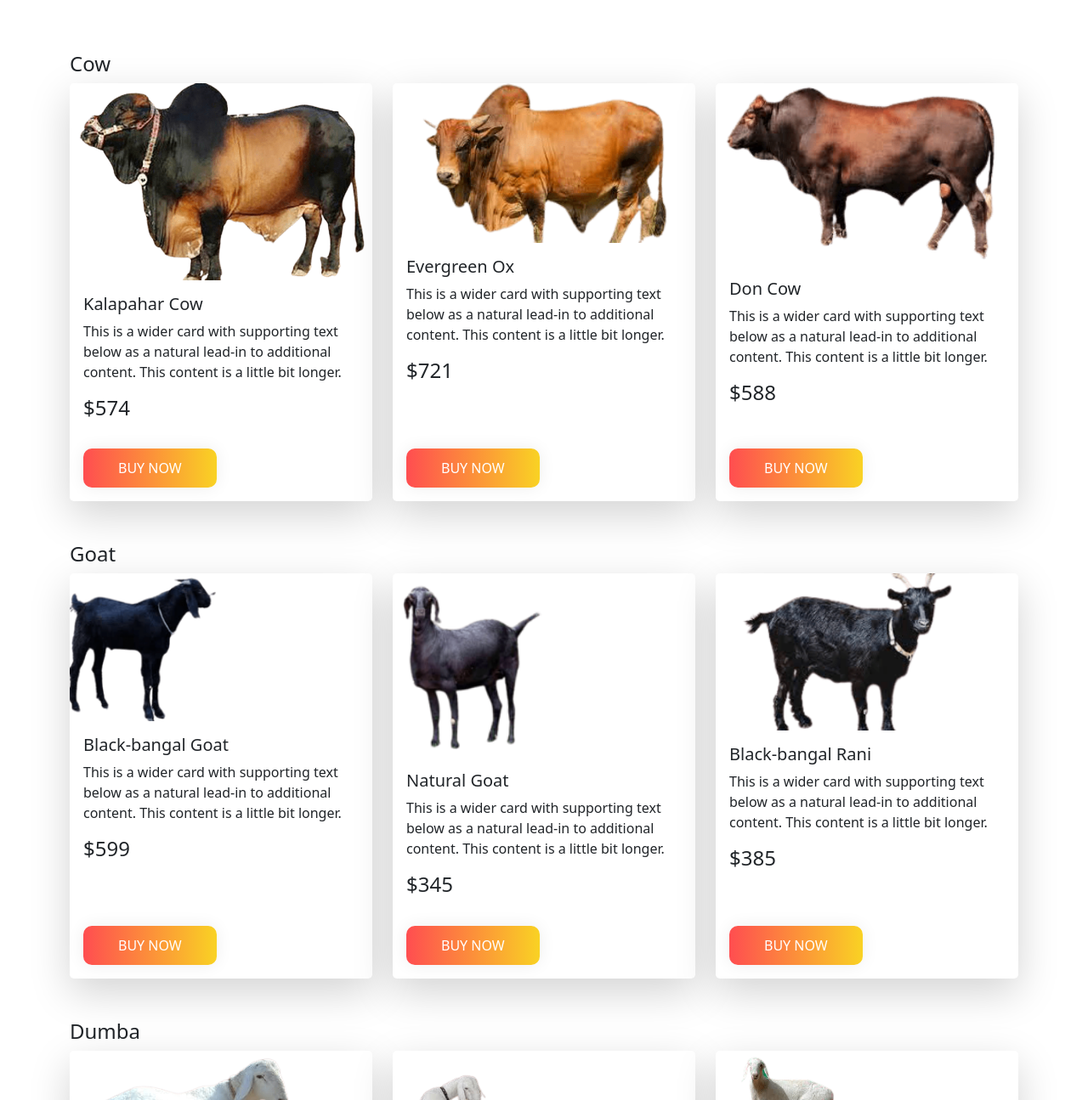
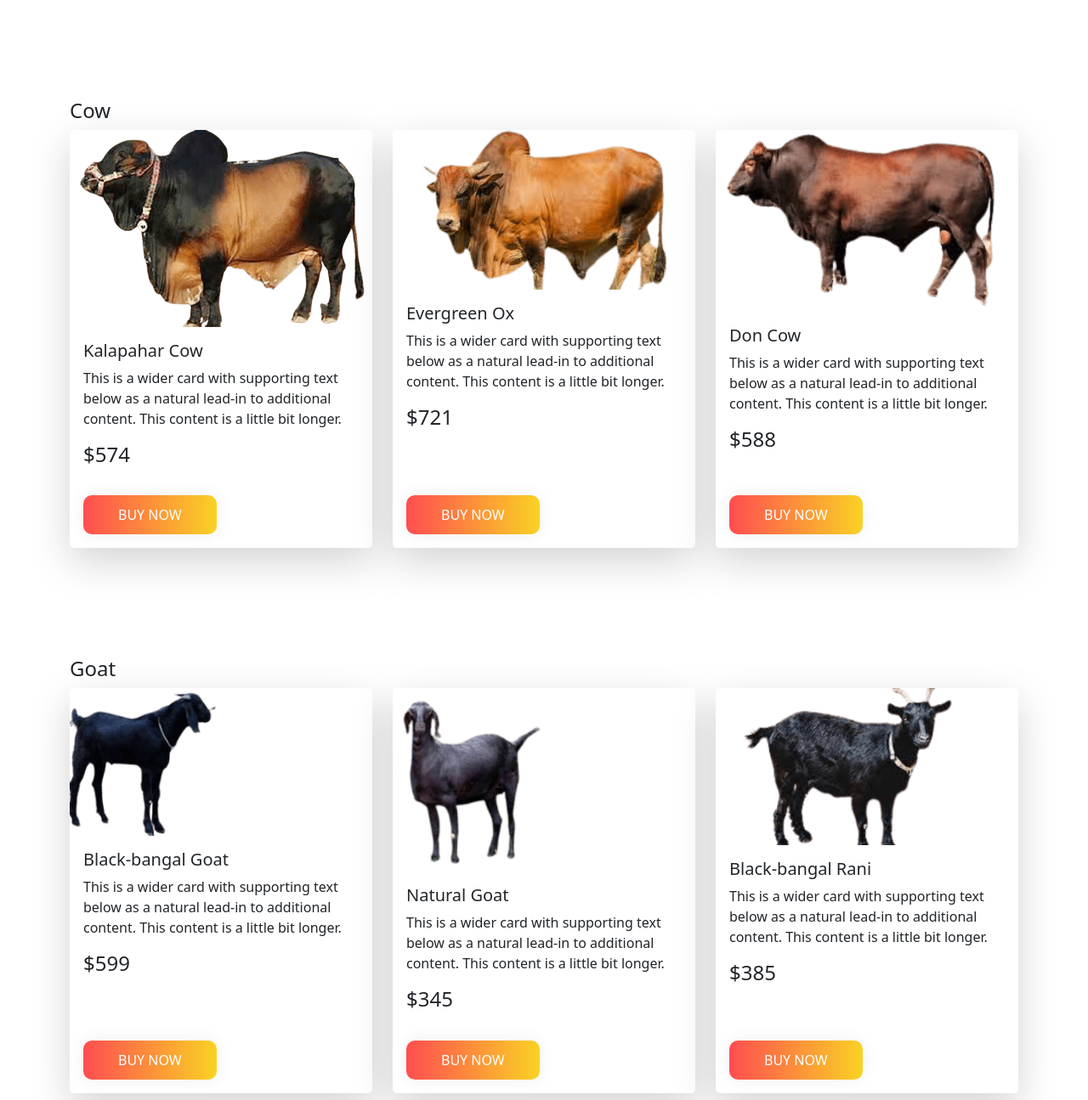
Before and after one commit to ProgrammerShahJalal/digital-qurbani-hat, a plain HTML site: page index.html in a window 1280 px wide. Shown: the part 925-2220 px from the top of the page at 85% size. Drawn offline with Linux system fonts and the light colour scheme.

Commit message:
awesome design

```diff
--- a/css/style.css
+++ b/css/style.css
@@ -6,10 +6,13 @@
     height: 470px;
 }
 .hero{
-    margin-top: 125px;
+    margin-top: 100px;
 }
 .hat-bg{
     background-color: #d8f3dc;
+}
+.hat-padding{
+    padding-bottom: 80px;
 }
 /* custom gradient button */
 .hat-button {background-image: linear-gradient(to right, #FF4E50 0%, #F9D423  51%, #FF4E50  100%)}
--- a/index.html
+++ b/index.html
@@ -152,7 +152,8 @@
 
         </section>
         <!-- cow section -->
-        <section id="cow" class="container mb-5">
+        <div id="cow" class="hat-padding"></div>
+        <section class="container mb-5">
             <h4>Cow</h4>
             <div class="row row-cols-1 row-cols-md-2 row-cols-lg-3 g-4">
                 <div class="col">
@@ -200,7 +201,8 @@
             </div>
         </section>
         <!-- goat section -->
-        <section id="goat" class="container mb-5">
+        <div id="goat" class="hat-padding"></div>
+        <section class="container mb-5">
             <h4>Goat</h4>
             <div class="row row-cols-1 row-cols-md-2 row-cols-lg-3 g-4">
                 <div class="col">
@@ -248,7 +250,8 @@
             </div>
         </section>
         <!-- dumba section -->
-        <section id="dumba" class="container mb-5">
+        <div id="dumba" class="hat-padding"></div>
+        <section class="container mb-5">
             <h4>Dumba</h4>
             <div class="row row-cols-1 row-cols-md-2 row-cols-lg-3 g-4">
                 <div class="col">
```
